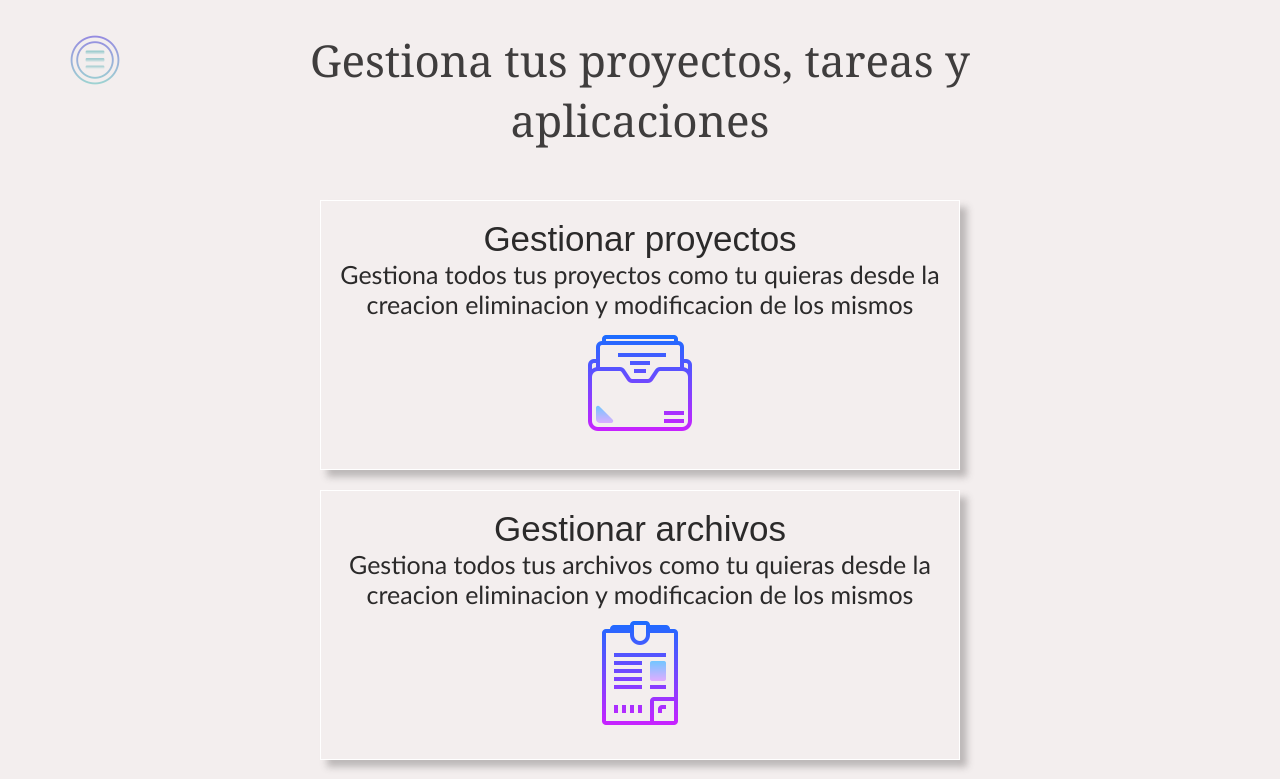
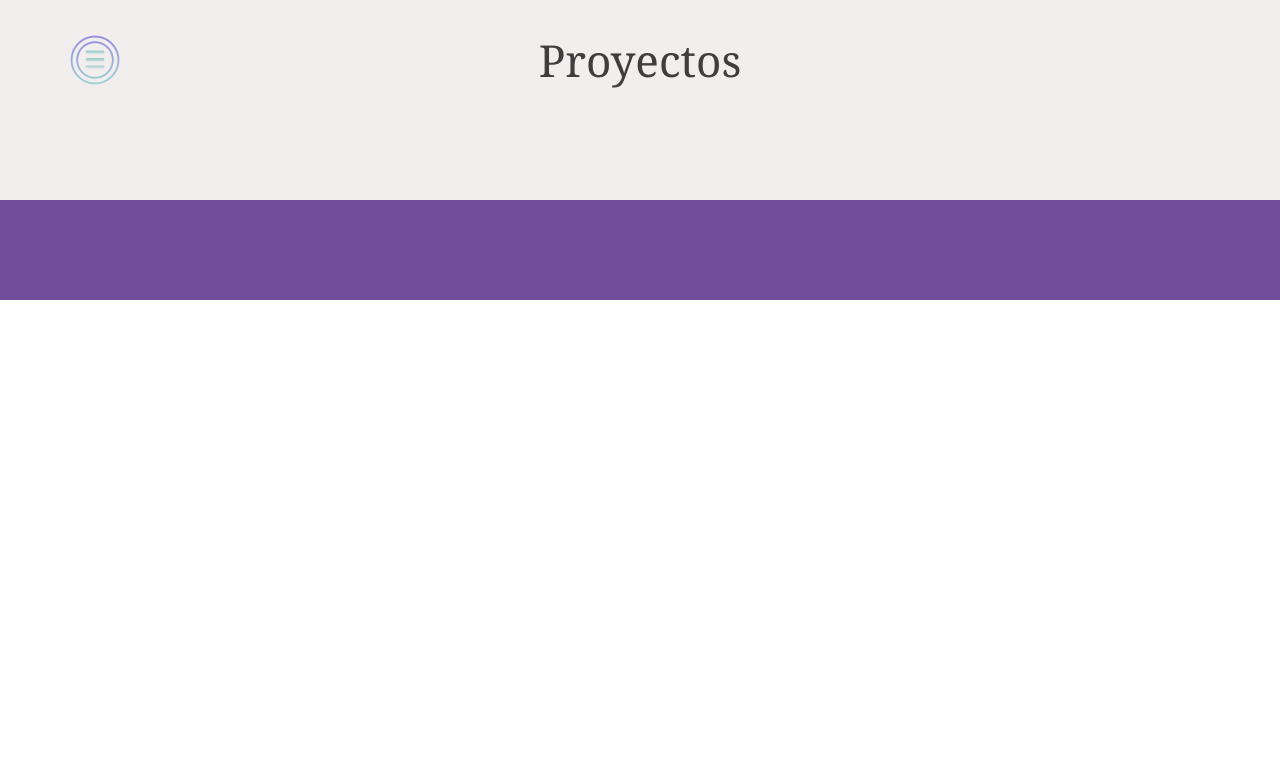
Before and after one commit to facundobrunetti99/Project-final-web, a React (Vite) app: page /project in a window 1280 px wide. Before the commit this address led to /. Shown: the top 779 px of the page. Built offline with nearby package versions, Linux system fonts and the light colour scheme.

Commit message:
Li inicio  and title project added

```diff
--- a/src/App.jsx
+++ b/src/App.jsx
@@ -4,7 +4,7 @@ import { BrowserRouter as Router } from "react-router-dom";
 import "../src/App.css";
 
 const App = () => {
-  const isAuthenticated = false;
+  const isAuthenticated = true;
   return (
     <Router>
       <RouterConfig isAuthenticated={isAuthenticated}></RouterConfig>
--- a/src/component/NavBar/Nav.jsx
+++ b/src/component/NavBar/Nav.jsx
@@ -25,6 +25,7 @@ const Nav = () => {
 
       <div className={clase}>
         <ul className="nav-ul-conteiner">
+          <li><Link to={"/"}>Inicio</Link></li>
           <li><Link to={'/login'}>Iniciar sesión</Link></li>
           <li><Link to={'/project'}>Proyectos</Link></li>
           <li><Link to={'/project/task'}>Tareas</Link></li>
--- /dev/null
+++ b/src/component/Tittle/Title.css
@@ -0,0 +1,19 @@
+.title-public-home {
+    text-align: center;
+    color: #3f3d3d;
+    height: 100px;
+    padding: 10px;
+    margin-bottom: 100px;
+    display: flex;
+    justify-content: center;
+    text-align: center;
+  }
+
+  .title-public-home p {
+    margin-top: 20px;
+    width: 70%;
+    display: flex;
+    font-family: Cambria, Cochin, Georgia, Times, "Times New Roman", serif;
+    font-size: 44px;
+    justify-content: center;
+  }
--- /dev/null
+++ b/src/component/Tittle/Titlte.jsx
@@ -0,0 +1,11 @@
+import React from 'react'
+import "../Tittle/Title.css"
+const Titlte = ({clas,title}) => {
+  return (
+    <div className={clas}>
+    <p>{title}</p>
+  </div>
+  )
+}
+
+export default Titlte
--- a/src/page/Project.jsx
+++ b/src/page/Project.jsx
@@ -1,9 +1,10 @@
 import React from "react";
+import Titlte from "../component/Tittle/Titlte";
 
 const Project = () => {
   return (
     <div>
-      <div>Este es el project</div>
+      <Titlte clas={"title-public-home"} title={"Proyectos"}></Titlte>
     </div>
   );
 };
--- a/src/page/PublicHome/PublicHome.jsx
+++ b/src/page/PublicHome/PublicHome.jsx
@@ -1,12 +1,16 @@
 import React from "react";
 import "../PublicHome/PublicHome.css";
 import BoxConteiner from "../../component/BoxConteiner/BoxConteiner";
+import Titlte from "../../component/Tittle/Titlte";
 const PublicHome = () => {
   return (
     <div className="public-home">
-      <div className="title-public-home">
-        <p>Gestiona tus proyectos, tareas y aplicaciones</p>
-      </div>
+
+
+
+
+      <Titlte clas={"title-public-home"} title={"Gestiona tus proyectos, tareas y aplicaciones"}/>
+
 
       <div className="conteiner-public-home">
         <BoxConteiner
```
